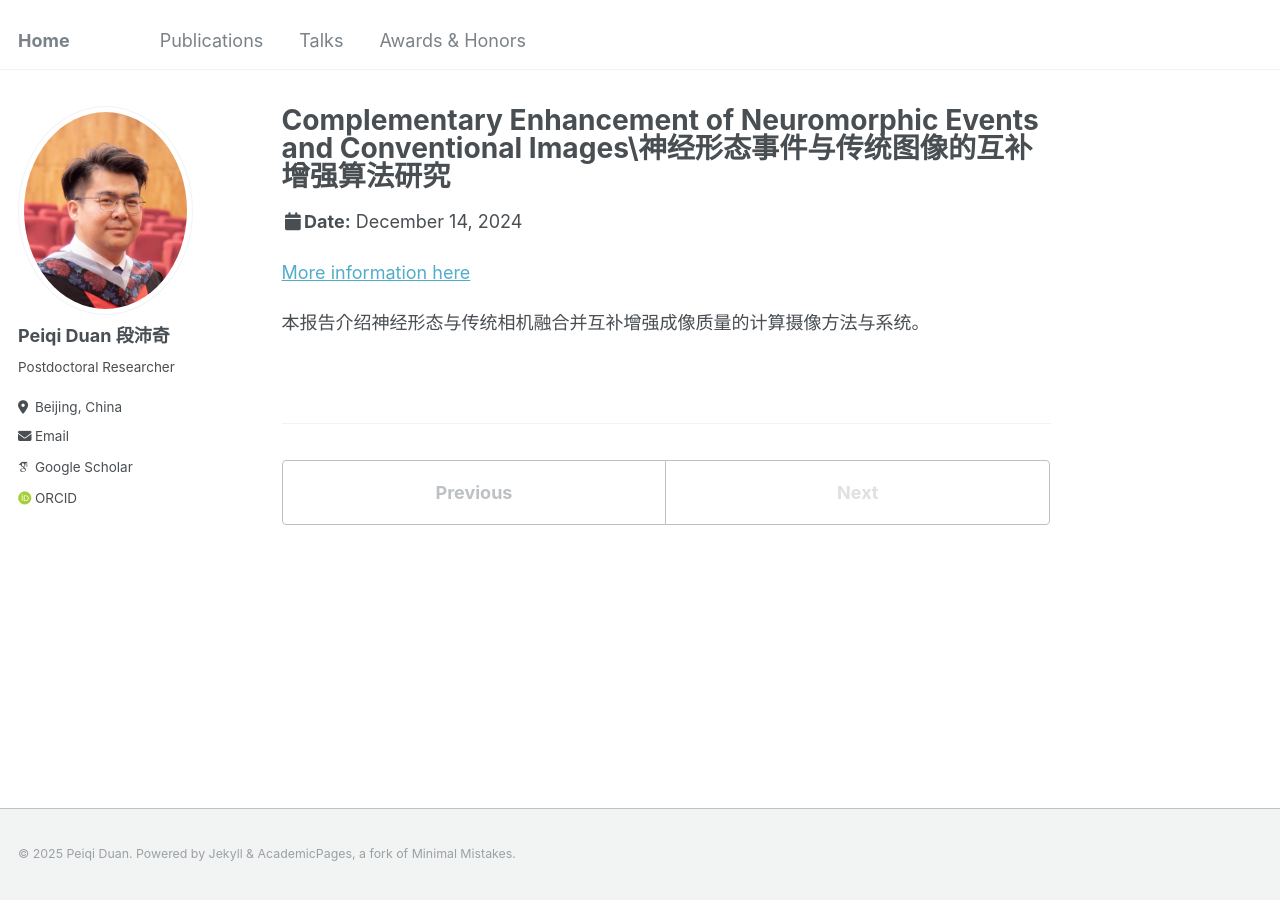
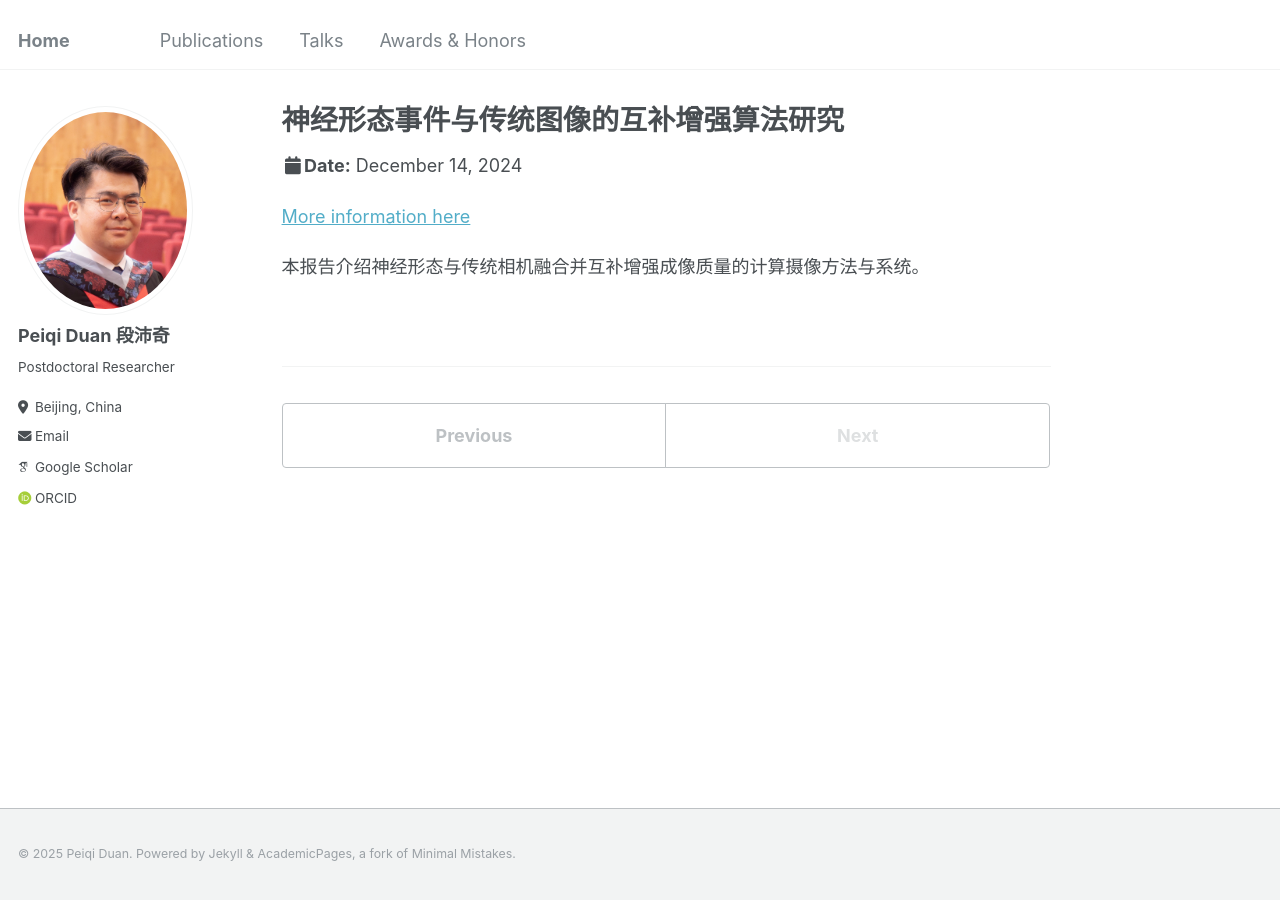
Before and after one commit to peiqi-duan/peiqi-duan.github.io, a Jekyll site: the page built from _talks/2014-02-01-talk-2.md, in a window 1280 px wide. Built offline with Jekyll 4.4.1, drawn with Linux system fonts in a browser that asks for light colours; some web fonts are replaced.

Commit message:
Update 2014-02-01-talk-2.md

```diff
--- a/_talks/2014-02-01-talk-2.md
+++ b/_talks/2014-02-01-talk-2.md
@@ -1,5 +1,5 @@
 ---
-title: "Complementary Enhancement of Neuromorphic Events and Conventional Images\\神经形态事件与传统图像的互补增强算法研究"
+title: "神经形态事件与传统图像的互补增强算法研究"
 collection: talks
 type: "学术新星论坛"
 permalink: /talks/2014-02-01-talk-2
```
